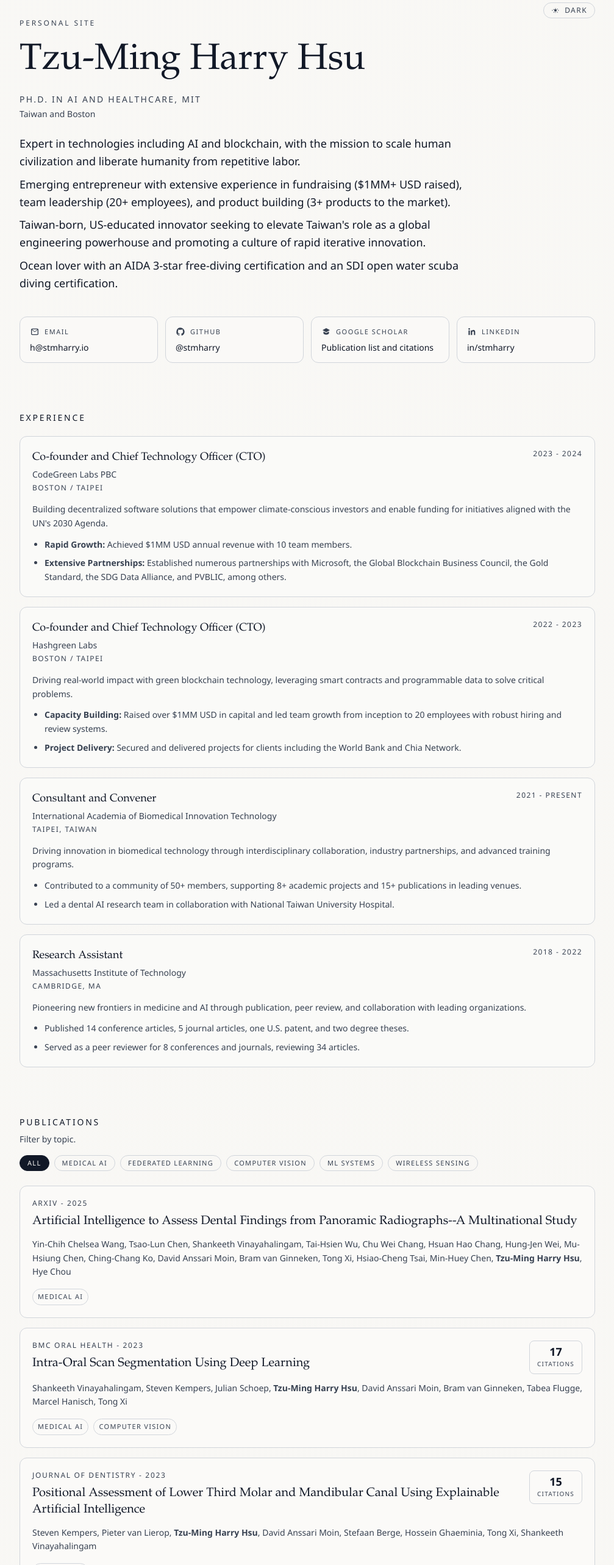
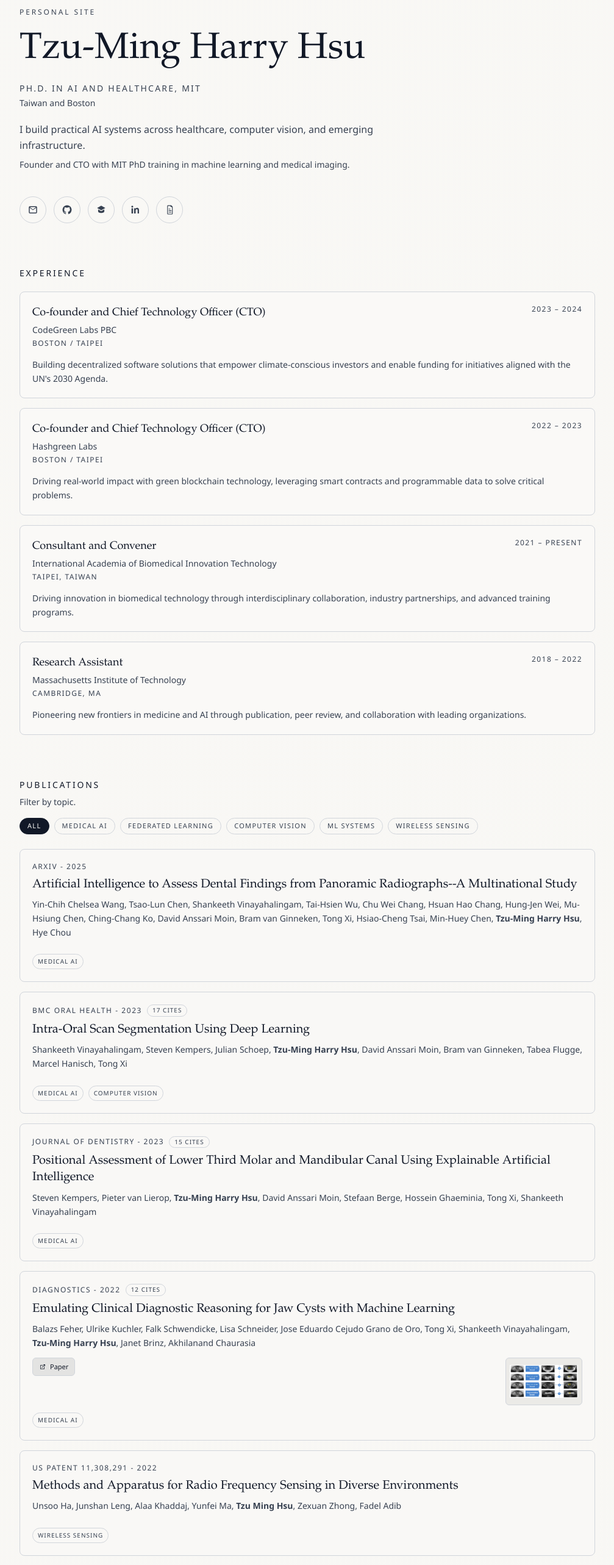
Before and after one commit to stmharry/stmharry.github.io, a React (Vite) app: page / in a window 1280 px wide. Shown: the part 60-2626 px from the top of the page at 61% size, without its empty margins (136-1143 px from the left). Built offline with nearby package versions, Linux system fonts and the light colour scheme.

Commit message:
✨ feat(ui): simplify layout and improve responsive publication previews
Adopt system-theme behavior, switch profile links to icon actions,
streamline hero and experience density, and rework publication cards with
compact ratio-aware media hooks for better desktop/mobile balance.

```diff
--- a/index.html
+++ b/index.html
@@ -23,16 +23,6 @@
       content="Founder and CTO at Hashgreen Labs. MIT PhD. Research and engineering across machine learning, healthcare AI, and computer vision."
     />
     <meta name="twitter:image" content="https://stmharry.github.io/og-image.jpg" />
-    <script>
-      (function () {
-        var key = "theme-preference";
-        var stored = localStorage.getItem(key);
-        var isStoredTheme = stored === "light" || stored === "dark";
-        var systemDark = window.matchMedia("(prefers-color-scheme: dark)").matches;
-        var theme = isStoredTheme ? stored : systemDark ? "dark" : "light";
-        document.documentElement.dataset.theme = theme;
-      })();
-    </script>
     <script type="application/ld+json">
       {
         "@context": "https://schema.org",
--- a/src/App.tsx
+++ b/src/App.tsx
@@ -1,52 +1,16 @@
-import { useEffect, useState } from "react";
-
 import { ExperienceSection } from "./components/ExperienceSection";
 import { Hero } from "./components/Hero";
 import { PrimaryLinks } from "./components/PrimaryLinks";
 import { PublicationsSection } from "./components/PublicationsSection";
-import { ThemeToggle } from "./components/ThemeToggle";
 import { cvContent } from "./data/cv/content";
 import { getWebExperience, getWebProfile } from "./data/cv/selectors";
-import {
-  applyTheme,
-  getInitialTheme,
-  getStoredTheme,
-  persistTheme,
-  subscribeToSystemTheme,
-  type ThemeMode,
-} from "./lib/theme";
 
 function App() {
-  const [theme, setTheme] = useState<ThemeMode>(() => getInitialTheme());
-
-  useEffect(() => {
-    applyTheme(theme);
-  }, [theme]);
-
-  useEffect(() => {
-    if (getStoredTheme() !== null) {
-      return;
-    }
-
-    return subscribeToSystemTheme((systemTheme) => {
-      setTheme(systemTheme);
-    });
-  }, []);
-
-  const handleToggleTheme = () => {
-    const nextTheme = theme === "light" ? "dark" : "light";
-    persistTheme(nextTheme);
-    setTheme(nextTheme);
-  };
-
   const webProfile = getWebProfile(cvContent);
   const webExperience = getWebExperience(cvContent);
 
   return (
-    <main className="mx-auto w-full max-w-5xl px-6 py-12 sm:px-10 sm:py-16">
-      <div className="flex items-center justify-end">
-        <ThemeToggle mode={theme} onToggle={handleToggleTheme} />
-      </div>
+    <main className="mx-auto w-full max-w-5xl px-5 py-8 sm:px-8 sm:py-12 lg:px-10 lg:py-14">
       <Hero profile={webProfile} />
       <PrimaryLinks links={cvContent.profile.links} />
       <ExperienceSection items={webExperience} />
--- a/src/components/ExperienceSection.tsx
+++ b/src/components/ExperienceSection.tsx
@@ -5,19 +5,19 @@ type ExperienceSectionProps = {
 };
 
 const renderPeriod = (period: string): string => {
-  return period.replace(/\s--\s/g, " - ");
+  return period.replace(/\s--\s/g, " – ");
 };
 
 export const ExperienceSection = ({ items }: ExperienceSectionProps) => {
   return (
-    <section aria-labelledby="experience-heading" className="mt-20">
+    <section aria-labelledby="experience-heading" className="mt-14 sm:mt-18">
       <h2 id="experience-heading" className="text-sm tracking-[0.2em] uppercase">
         Experience
       </h2>
-      <ul className="mt-5 space-y-4">
+      <ul className="mt-5 space-y-3 sm:space-y-4">
         {items.map((item) => (
-          <li key={item.id} className="rounded-xl border border-(--line) bg-[color:color-mix(in_oklab,var(--paper),white_35%)] p-5">
-            <div className="flex flex-col gap-2 sm:flex-row sm:items-start sm:justify-between">
+          <li key={item.id} className="rounded-lg border border-(--line) bg-[color:color-mix(in_oklab,var(--paper),white_24%)] p-4 sm:p-5">
+            <div className="flex flex-col gap-1.5 sm:flex-row sm:items-start sm:justify-between">
               <div>
                 <p className="text-lg" style={{ fontFamily: "var(--font-serif)" }}>
                   {item.role}
@@ -28,16 +28,6 @@ export const ExperienceSection = ({ items }: ExperienceSectionProps) => {
               <p className="text-xs tracking-[0.12em] text-(--ink-700) uppercase">{renderPeriod(item.period)}</p>
             </div>
             <p className="mt-4 text-sm leading-relaxed text-(--ink-700)">{item.summary}</p>
-            {item.highlights.length > 0 ? (
-              <ul className="mt-3 list-disc space-y-2 pl-5 text-sm leading-relaxed text-(--ink-700)">
-                {item.highlights.slice(0, 2).map((highlight, index) => (
-                  <li key={`${item.id}-${index}`}>
-                    {highlight.label ? <strong>{highlight.label}: </strong> : null}
-                    {highlight.text}
-                  </li>
-                ))}
-              </ul>
-            ) : null}
           </li>
         ))}
       </ul>
--- a/src/components/Hero.tsx
+++ b/src/components/Hero.tsx
@@ -6,18 +6,15 @@ type HeroProps = {
 
 export const Hero = ({ profile }: HeroProps) => {
   return (
-    <header className="max-w-3xl">
+    <header className="mt-2 max-w-3xl sm:mt-4">
       <p className="text-xs tracking-[0.24em] text-(--ink-700) uppercase">Personal site</p>
-      <h1 className="mt-4 text-4xl leading-tight font-medium sm:text-6xl" style={{ fontFamily: "var(--font-serif)" }}>
+      <h1 className="mt-3 text-4xl leading-tight font-medium sm:mt-4 sm:text-6xl" style={{ fontFamily: "var(--font-serif)" }}>
         {profile.name}
       </h1>
-      <p className="mt-4 text-sm tracking-[0.16em] text-(--ink-700) uppercase">{profile.headline}</p>
+      <p className="mt-3 text-xs tracking-[0.16em] text-(--ink-700) uppercase sm:mt-4 sm:text-sm">{profile.headline}</p>
       <p className="mt-1 text-sm text-(--ink-700)">{profile.location}</p>
-      <ul className="mt-6 max-w-3xl space-y-2 text-base leading-relaxed sm:text-lg">
-        {profile.summaryLines.map((line) => (
-          <li key={line}>{line}</li>
-        ))}
-      </ul>
+      <p className="mt-5 max-w-2xl text-sm leading-relaxed text-(--ink-700) sm:text-base">{profile.summaryLead}</p>
+      <p className="mt-2 max-w-2xl text-xs leading-relaxed text-(--ink-700) sm:text-sm">{profile.summaryNote}</p>
     </header>
   );
 };
--- a/src/components/PrimaryLinks.tsx
+++ b/src/components/PrimaryLinks.tsx
@@ -6,12 +6,12 @@ type PrimaryLinksProps = {
 
 const iconByType = {
   email: (
-    <svg viewBox="0 0 24 24" aria-hidden="true" className="h-4 w-4">
+    <svg viewBox="0 0 24 24" aria-hidden="true" className="h-4.5 w-4.5">
       <path fill="currentColor" d="M3 6.75A2.75 2.75 0 0 1 5.75 4h12.5A2.75 2.75 0 0 1 21 6.75v10.5A2.75 2.75 0 0 1 18.25 20H5.75A2.75 2.75 0 0 1 3 17.25zm2.2-.75 6.8 5.26L18.8 6zM19 7.55l-6.39 4.93a1 1 0 0 1-1.22 0L5 7.55v9.7c0 .41.34.75.75.75h12.5c.41 0 .75-.34.75-.75z" />
     </svg>
   ),
   github: (
-    <svg viewBox="0 0 24 24" aria-hidden="true" className="h-4 w-4">
+    <svg viewBox="0 0 24 24" aria-hidden="true" className="h-4.5 w-4.5">
       <path
         fill="currentColor"
         d="M12 2a10 10 0 0 0-3.16 19.49c.5.09.68-.22.68-.49v-1.73c-2.77.6-3.35-1.18-3.35-1.18-.45-1.15-1.1-1.45-1.1-1.45-.9-.61.07-.6.07-.6 1 .07 1.52 1.03 1.52 1.03.88 1.52 2.3 1.08 2.86.83.09-.64.35-1.08.64-1.33-2.21-.25-4.53-1.1-4.53-4.9 0-1.08.39-1.95 1.02-2.64-.1-.25-.45-1.28.1-2.66 0 0 .84-.27 2.75 1.01A9.5 9.5 0 0 1 12 6.85c.85 0 1.7.11 2.5.33 1.9-1.28 2.74-1.01 2.74-1.01.55 1.38.2 2.4.1 2.66.64.69 1.02 1.56 1.02 2.64 0 3.81-2.33 4.65-4.55 4.89.36.31.68.92.68 1.86V21c0 .27.18.58.69.49A10 10 0 0 0 12 2"
@@ -19,37 +19,40 @@ const iconByType = {
     </svg>
   ),
   scholar: (
-    <svg viewBox="0 0 24 24" aria-hidden="true" className="h-4 w-4">
+    <svg viewBox="0 0 24 24" aria-hidden="true" className="h-4.5 w-4.5">
       <path fill="currentColor" d="m12 3 9 5-9 5-9-5zm-6.75 8.15L12 15l6.75-3.85V16c0 1.1-3.02 3-6.75 3s-6.75-1.9-6.75-3z" />
     </svg>
   ),
   linkedin: (
-    <svg viewBox="0 0 24 24" aria-hidden="true" className="h-4 w-4">
+    <svg viewBox="0 0 24 24" aria-hidden="true" className="h-4.5 w-4.5">
       <path
         fill="currentColor"
         d="M6.94 8.5H3.56V20h3.38zM5.25 3A2.03 2.03 0 1 0 5.3 7.06 2.03 2.03 0 0 0 5.25 3m4.02 5.5V20h3.37v-6.04c0-1.6.3-3.15 2.28-3.15 1.95 0 1.98 1.82 1.98 3.25V20H20V13.4c0-3.24-.7-5.73-4.48-5.73-1.82 0-3.04 1-3.54 1.96h-.05V8.5z"
       />
     </svg>
   ),
+  resume: (
+    <svg viewBox="0 0 24 24" aria-hidden="true" className="h-4.5 w-4.5">
+      <path fill="currentColor" d="M7 3.75A1.75 1.75 0 0 1 8.75 2h6.5a1.75 1.75 0 0 1 1.24.51l2 2A1.75 1.75 0 0 1 19 5.75v14.5A1.75 1.75 0 0 1 17.25 22H8.75A1.75 1.75 0 0 1 7 20.25zm1.75-.25a.25.25 0 0 0-.25.25v16.5c0 .14.11.25.25.25h8.5a.25.25 0 0 0 .25-.25V6h-1.75A1.75 1.75 0 0 1 14 4.25V3.5zM10 10.25c0-.41.34-.75.75-.75h2.5a.75.75 0 1 1 0 1.5h-2.5a.75.75 0 0 1-.75-.75M10.75 13a.75.75 0 0 0 0 1.5h5a.75.75 0 0 0 0-1.5zm0 3.5a.75.75 0 0 0 0 1.5h5a.75.75 0 0 0 0-1.5z" />
+    </svg>
+  ),
 } as const;
 
 export const PrimaryLinks = ({ links }: PrimaryLinksProps) => {
   return (
-    <section aria-label="Primary links" className="mt-10">
-      <ul className="grid gap-3 sm:grid-cols-2 lg:grid-cols-4">
+    <section aria-label="Primary links" className="mt-8 sm:mt-10">
+      <ul className="flex flex-wrap items-center gap-2.5 sm:gap-3">
         {links.map((link) => (
           <li key={link.label}>
             <a
-              className="block rounded-xl border border-(--line) bg-[color:color-mix(in_oklab,var(--paper),white_28%)] p-4 transition hover:border-(--ink-700)"
               href={link.href}
-              target={link.href.startsWith("mailto:") ? undefined : "_blank"}
-              rel={link.href.startsWith("mailto:") ? undefined : "noreferrer"}
+              target={link.href.startsWith("mailto:") || link.href.startsWith("/") ? undefined : "_blank"}
+              rel={link.href.startsWith("mailto:") || link.href.startsWith("/") ? undefined : "noreferrer"}
+              className="inline-flex h-11 w-11 items-center justify-center rounded-full border border-(--line) bg-[color:color-mix(in_oklab,var(--paper),white_10%)] text-(--ink-700) transition hover:border-(--ink-700) hover:text-(--ink-900) focus-visible:outline-none focus-visible:ring-2 focus-visible:ring-(--ink-700)/40"
+              aria-label={`${link.label}: ${link.description}`}
+              title={`${link.label}: ${link.description}`}
             >
-              <div className="flex items-center gap-2 text-(--ink-700)">
-                {iconByType[link.icon]}
-                <p className="text-[11px] tracking-[0.14em] uppercase">{link.label}</p>
-              </div>
-              <p className="mt-2 text-sm leading-tight text-(--ink-900)">{link.description}</p>
+              {iconByType[link.icon]}
             </a>
           </li>
         ))}
--- a/src/components/PublicationsSection.tsx
+++ b/src/components/PublicationsSection.tsx
@@ -1,11 +1,6 @@
 import { useMemo, useState } from "react";
 
-import {
-  filterPublicationsByTopic,
-  getTopicLabelBySlug,
-  getUsedTopics,
-  getWebPublications,
-} from "../data/cv/selectors";
+import { filterPublicationsByTopic, getTopicLabelBySlug, getUsedTopics, getWebPublications } from "../data/cv/selectors";
 import type { PublicationItem, Topic } from "../data/cv/types";
 
 type PublicationsSectionProps = {
@@ -40,16 +35,43 @@ const hasYearInVenue = (venue: string): boolean => {
   return /\b(19|20)\d{2}\b/.test(venue);
 };
 
+const classifyAspect = (aspectRatio?: number): "panorama" | "wide" | "standard" | "compact" => {
+  if (!aspectRatio) {
+    return "standard";
+  }
+
+  if (aspectRatio >= 2.4) {
+    return "panorama";
+  }
+
+  if (aspectRatio >= 1.75) {
+    return "wide";
+  }
+
+  if (aspectRatio < 1.35) {
+    return "compact";
+  }
+
+  return "standard";
+};
+
+const mediaFrameClassByAspect = {
+  panorama: "h-16 w-32",
+  wide: "h-16 w-28",
+  standard: "h-16 w-24",
+  compact: "h-18 w-18",
+} as const;
+
 const renderAuthors = (authors: string) => {
   const parts = authors.split(",").map((part) => part.trim());
 
   return parts.map((author, index) => {
-    const displayAuthor = AUTHOR_VARIANTS.has(author) ? <strong key={`${author}-${index}`}>{author}</strong> : author;
     const suffix = index < parts.length - 1 ? ", " : "";
+    const isSelf = AUTHOR_VARIANTS.has(author);
 
     return (
       <span key={`${author}-${index}`}>
-        {displayAuthor}
+        {isSelf ? <strong>{author}</strong> : author}
         {suffix}
       </span>
     );
@@ -68,6 +90,13 @@ const actionLinks = (publication: PublicationItem) => {
   ].filter((item): item is { label: string; href: string } => Boolean(item.href));
 };
 
+const ExternalLinkIcon = () => (
+  <svg viewBox="0 0 24 24" aria-hidden="true" className="h-3 w-3">
+    <path fill="currentColor" d="M14 4h6v6h-1.5V6.56l-8.97 8.97-1.06-1.06 8.97-8.97H14z" />
+    <path fill="currentColor" d="M5.75 6A1.75 1.75 0 0 0 4 7.75v10.5C4 19.22 4.78 20 5.75 20h10.5c.97 0 1.75-.78 1.75-1.75V11h-1.5v7.25a.25.25 0 0 1-.25.25H5.75a.25.25 0 0 1-.25-.25V7.75c0-.14.11-.25.25-.25H13V6z" />
+  </svg>
+);
+
 export const PublicationsSection = ({ publications, topics }: PublicationsSectionProps) => {
   const [topicFilter, setTopicFilter] = useState<TopicFilter>("all");
 
@@ -76,7 +105,7 @@ export const PublicationsSection = ({ publications, topics }: PublicationsSectio
   const visiblePublications = useMemo(() => filterPublicationsByTopic(allPublications, topicFilter), [allPublications, topicFilter]);
 
   return (
-    <section aria-labelledby="publications-heading" className="mt-20">
+    <section aria-labelledby="publications-heading" className="mt-14 sm:mt-18">
       <div>
         <h2 id="publications-heading" className="text-sm tracking-[0.2em] uppercase">
           Publications
@@ -112,16 +141,22 @@ export const PublicationsSection = ({ publications, topics }: PublicationsSectio
       <ul className="mt-6 space-y-4">
         {visiblePublications.map((publication) => {
           const citationCount = parseCitationCount(publication.citationLabel);
+          const mediaLinks = actionLinks(publication);
+          const mediaAspect = classifyAspect(publication.thumbnailAspectRatio);
 
           return (
-            <li key={publication.id} className="rounded-xl border border-(--line) bg-[color:color-mix(in_oklab,var(--paper),white_40%)] p-5">
-            <div className="flex flex-col gap-4 sm:flex-row sm:items-start sm:justify-between">
-              <div className="min-w-0">
-                <p className="text-xs tracking-[0.14em] text-(--ink-700) uppercase">
+            <li key={publication.id} className="rounded-lg border border-(--line) bg-[color:color-mix(in_oklab,var(--paper),white_18%)] p-4 sm:p-5">
+              <div className="flex flex-wrap items-center gap-x-2 gap-y-1 text-xs tracking-[0.13em] text-(--ink-700) uppercase">
+                <span>
                   {publication.venue}
                   {hasYearInVenue(publication.venue) ? "" : ` - ${publication.year}`}
-                </p>
-                <h3 className="mt-2 text-xl leading-snug" style={{ fontFamily: "var(--font-serif)" }}>
+                </span>
+                {citationCount ? (
+                  <span className="rounded-full border border-(--line) px-2 py-0.5 text-[10px] tracking-[0.1em]">{citationCount} cites</span>
+                ) : null}
+              </div>
+
+              <h3 className="mt-2 text-lg leading-snug sm:text-xl" style={{ fontFamily: "var(--font-serif)" }}>
                 {publication.href ? (
                   <a href={publication.href} target="_blank" rel="noreferrer" className="hover:underline">
                     {publication.title}
@@ -130,47 +165,44 @@ export const PublicationsSection = ({ publications, topics }: PublicationsSectio
                   publication.title
                 )}
               </h3>
-              </div>
-              {citationCount ? (
-                <p className="inline-flex min-w-20 shrink-0 flex-col items-center rounded-lg border border-(--line) px-3 py-2 text-center">
-                  <span className="text-lg leading-none font-semibold text-(--ink-900)">{citationCount}</span>
-                  <span className="mt-1 text-[10px] tracking-[0.12em] text-(--ink-700) uppercase">Citations</span>
-                </p>
-              ) : null}
-            </div>
 
-            <p className="mt-3 text-sm leading-relaxed text-(--ink-700)">{renderAuthors(publication.authors)}</p>
+              <p className="mt-2 text-sm leading-relaxed text-(--ink-700)">{renderAuthors(publication.authors)}</p>
 
-            {publication.thumbnailPath ? (
-              <img
-                src={publication.thumbnailPath}
-                alt={`${publication.title} thumbnail`}
-                className="mt-4 h-24 w-24 rounded-md border border-(--line) object-cover"
-                loading="lazy"
-              />
-            ) : null}
-
-            {actionLinks(publication).length > 0 ? (
-              <div className="mt-4 flex flex-wrap gap-2">
-                {actionLinks(publication).map((link) => (
+              <div className="mt-3 flex flex-col gap-3 sm:flex-row sm:items-start sm:justify-between">
+                <div className="flex min-w-0 flex-1 flex-wrap gap-2">
+                  {mediaLinks.map((link) => (
                     <a
                       key={`${publication.id}-${link.label}`}
                       href={link.href}
                       target="_blank"
                       rel="noreferrer"
-                    className="rounded-full border border-(--line) px-2 py-1 text-[11px] tracking-[0.12em] text-(--ink-700) uppercase hover:border-(--ink-700) hover:text-(--ink-900)"
+                      className="inline-flex items-center gap-1.5 rounded-md border border-(--line) bg-[color:color-mix(in_oklab,var(--paper),var(--ink-900)_8%)] px-2.5 py-1.5 text-[11px] font-medium text-(--ink-900) hover:border-(--ink-700)"
                     >
+                      <ExternalLinkIcon />
                       {link.label}
                     </a>
                   ))}
                 </div>
+
+                {publication.thumbnailPath ? (
+                  <figure className="shrink-0 overflow-hidden rounded-md border border-(--line) bg-[color:color-mix(in_oklab,var(--paper),black_4%)] p-1.5">
+                    <div className={`${mediaFrameClassByAspect[mediaAspect]} max-w-full`}>
+                      <img
+                        src={publication.thumbnailPath}
+                        alt={`${publication.title} thumbnail`}
+                        className="h-full w-full object-contain"
+                        loading="lazy"
+                      />
+                    </div>
+                  </figure>
                 ) : null}
+              </div>
 
-            <div className="mt-4 flex flex-wrap gap-2">
+              <div className="mt-3 flex flex-wrap gap-2">
                 {publication.topics.map((topicSlug) => (
                   <span
                     key={topicSlug}
-                  className="rounded-full border border-(--line) px-2 py-1 text-[11px] tracking-[0.12em] text-(--ink-700) uppercase"
+                    className="rounded-full border border-(--line) px-2 py-1 text-[10px] tracking-[0.1em] text-(--ink-700) uppercase"
                   >
                     {getTopicLabelBySlug(topics, topicSlug)}
                   </span>
--- a/src/components/ThemeToggle.tsx
+++ /dev/null
@@ -1,30 +0,0 @@
-import type { ThemeMode } from "../lib/theme";
-
-type ThemeToggleProps = {
-  mode: ThemeMode;
-  onToggle: () => void;
-};
-
-export const ThemeToggle = ({ mode, onToggle }: ThemeToggleProps) => {
-  const isLight = mode === "light";
-
-  return (
-    <button
-      type="button"
-      onClick={onToggle}
-      className="inline-flex items-center gap-2 rounded-full border border-(--line) px-3 py-1 text-xs tracking-[0.12em] text-(--ink-700) uppercase transition hover:border-(--ink-700) hover:text-(--ink-900)"
-      aria-label="Toggle color theme"
-    >
-      {isLight ? (
-        <svg viewBox="0 0 24 24" aria-hidden="true" className="h-3.5 w-3.5">
-          <path fill="currentColor" d="M12 5.5a.75.75 0 0 1 .75.75v1.5a.75.75 0 0 1-1.5 0v-1.5A.75.75 0 0 1 12 5.5m5.3 1.95a.75.75 0 0 1 1.06 1.06L17.3 9.57a.75.75 0 1 1-1.06-1.06zM18.5 12a.75.75 0 0 1 .75-.75h1.5a.75.75 0 0 1 0 1.5h-1.5A.75.75 0 0 1 18.5 12m-6.5 3.5a3.5 3.5 0 1 1 0-7 3.5 3.5 0 0 1 0 7m-8-4.25a.75.75 0 0 1 0 1.5h-1.5a.75.75 0 0 1 0-1.5zm2.2-2.74a.75.75 0 0 1 1.06 0l1.06 1.06a.75.75 0 1 1-1.06 1.06L6.2 9.57a.75.75 0 0 1 0-1.06m10.04 7.66a.75.75 0 0 1 1.06 0l1.06 1.06a.75.75 0 0 1-1.06 1.06l-1.06-1.06a.75.75 0 0 1 0-1.06M12 16.25a.75.75 0 0 1 .75.75v1.5a.75.75 0 0 1-1.5 0V17a.75.75 0 0 1 .75-.75m-4.24-.08a.75.75 0 0 1 1.06 1.06L7.76 18.3a.75.75 0 1 1-1.06-1.06z" />
-        </svg>
-      ) : (
-        <svg viewBox="0 0 24 24" aria-hidden="true" className="h-3.5 w-3.5">
-          <path fill="currentColor" d="M13.57 3.16a.75.75 0 0 1 .83.96 7.25 7.25 0 1 0 9.49 9.5.75.75 0 0 1 1.4.56 8.75 8.75 0 1 1-11.16-11 .75.75 0 0 1 .44-.02" />
-        </svg>
-      )}
-      {isLight ? "Dark" : "Light"}
-    </button>
-  );
-};
--- a/src/data/cv/selectors.ts
+++ b/src/data/cv/selectors.ts
@@ -4,7 +4,8 @@ export type WebProfile = {
   name: string;
   headline: string;
   location: string;
-  summaryLines: string[];
+  summaryLead: string;
+  summaryNote: string;
 };
 
 export const getWebProfile = (content: CvContent): WebProfile => {
@@ -12,7 +13,9 @@ export const getWebProfile = (content: CvContent): WebProfile => {
     name: content.profile.name,
     headline: content.profile.headline,
     location: content.profile.location,
-    summaryLines: content.profile.summaryBullets,
+    summaryLead:
+      "I build practical AI systems across healthcare, computer vision, and emerging infrastructure.",
+    summaryNote: "Founder and CTO with MIT PhD training in machine learning and medical imaging.",
   };
 };
 
--- a/src/data/cv/types.ts
+++ b/src/data/cv/types.ts
@@ -12,7 +12,7 @@ export type Topic = {
 };
 
 export type LinkItem = {
-  icon: "email" | "github" | "scholar" | "linkedin";
+  icon: "email" | "github" | "scholar" | "linkedin" | "resume";
   label: string;
   href: string;
   description: string;
@@ -89,6 +89,7 @@ export type PublicationItem = {
   kind: PublicationKind;
   href?: string;
   thumbnailPath?: string;
+  thumbnailAspectRatio?: number;
   slidesUrl?: string;
   posterUrl?: string;
   videoUrl?: string;
--- a/src/lib/theme.ts
+++ /dev/null
@@ -1,75 +0,0 @@
-export type ThemeMode = "light" | "dark";
-
-const THEME_STORAGE_KEY = "theme-preference";
-
-const isThemeMode = (value: string | null): value is ThemeMode => {
-  return value === "light" || value === "dark";
-};
-
-export const getStoredTheme = (): ThemeMode | null => {
-  if (typeof window === "undefined") {
-    return null;
-  }
-
-  const value = window.localStorage.getItem(THEME_STORAGE_KEY);
-  return isThemeMode(value) ? value : null;
-};
-
-export const getSystemTheme = (): ThemeMode => {
-  if (typeof window === "undefined") {
-    return "light";
-  }
-
-  return window.matchMedia("(prefers-color-scheme: dark)").matches ? "dark" : "light";
-};
-
-export const getInitialTheme = (): ThemeMode => {
-  return getStoredTheme() ?? getSystemTheme();
-};
-
-export const applyTheme = (theme: ThemeMode): void => {
-  if (typeof document === "undefined") {
-    return;
-  }
-
-  document.documentElement.dataset.theme = theme;
-};
-
-export const persistTheme = (theme: ThemeMode): void => {
-  if (typeof window === "undefined") {
-    return;
-  }
-
-  window.localStorage.setItem(THEME_STORAGE_KEY, theme);
-};
-
-export const clearPersistedTheme = (): void => {
-  if (typeof window === "undefined") {
-    return;
-  }
-
-  window.localStorage.removeItem(THEME_STORAGE_KEY);
-};
-
-export const initializeTheme = (): ThemeMode => {
-  const theme = getInitialTheme();
-  applyTheme(theme);
-  return theme;
-};
-
-export const subscribeToSystemTheme = (listener: (theme: ThemeMode) => void): (() => void) => {
-  if (typeof window === "undefined") {
-    return () => {};
-  }
-
-  const mediaQuery = window.matchMedia("(prefers-color-scheme: dark)");
-  const handleChange = (event: MediaQueryListEvent): void => {
-    listener(event.matches ? "dark" : "light");
-  };
-
-  mediaQuery.addEventListener("change", handleChange);
-
-  return () => {
-    mediaQuery.removeEventListener("change", handleChange);
-  };
-};
```
Also changed, not shown: src/data/cv/content.ts (+23 -0 lines), src/index.css (+8 -6 lines), 1 other file (tests, documents, lock files or other folders). Lines whose indentation alone changed are shown as unchanged.
